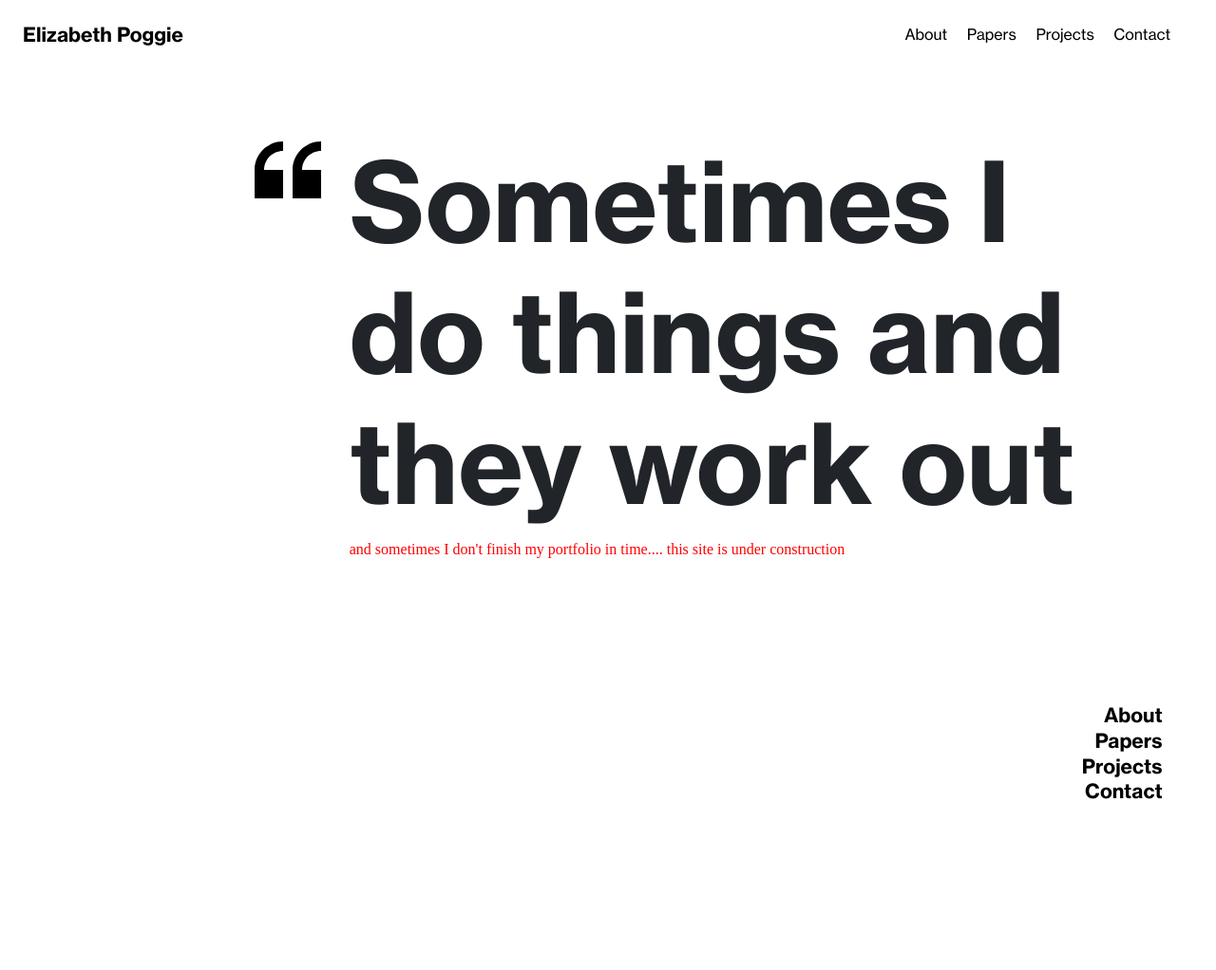
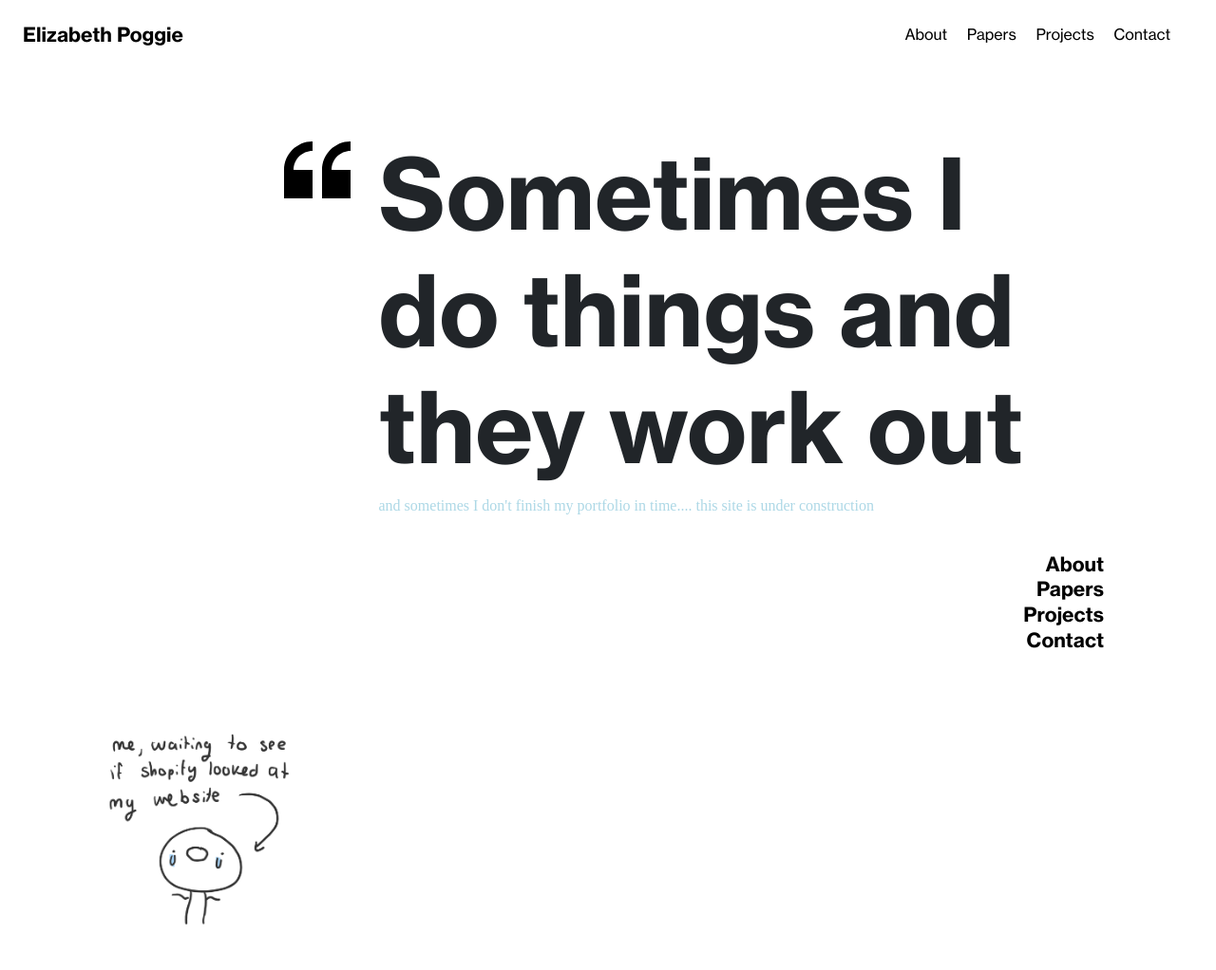
Before and after one commit to elizabeth-poggie/elizabethpoggie, a Jekyll site: the page built from index.markdown, in a window 1280 px wide. Shown: the whole page at 95% size. Built offline with Jekyll 4.4.1, drawn with Linux system fonts in a browser that asks for light colours; some web fonts are replaced; before the commit the page ends 900 px from its top, so only the background shows below that.

Commit message:
fixed some responsive issues and added a dude

```diff
--- a/_layouts/about.html
+++ b/_layouts/about.html
@@ -4,7 +4,7 @@ layout: wrapper
 
 <!-- cover page sorta with me and a blurb-->
 
-  <div class="cover-container cover-container-medium container d-flex w-100 h-100 mx-auto flex-column p-3 px-md-5 px-lg-5 px-xl-5 vertical-align">
+  <div class="container d-flex w-100 h-100 mx-auto flex-column p-3 px-md-5 px-lg-5 px-xl-5 vertical-align">
   <div class="row">
     <div class="col-12 col-md-6 col-lg-6 col-xl-6 p-2">
       <img src="{{page.headshot | prepend: site.baseurl}}" style="width: 100%;">
--- a/_layouts/index.html
+++ b/_layouts/index.html
@@ -1,7 +1,7 @@
 ---
 layout: wrapper
 ---
-<div class="cover-container d-flex w-100 h-100 mx-auto flex-column p-5 vertical-align: middle;">
+<div class="container d-flex w-100 h-100 mx-auto flex-column p-5 vertical-align: middle;">
 
     <main role="main" class="inner cover">
         <div class="row p-4">
@@ -10,7 +10,7 @@ layout: wrapper
             </div>
             <div class="col">
                 <h1 class="small-title-font text-middle ">Sometimes I do things and they work out</h1>
-                <p class="text-middle" style="color: red;">and sometimes I don't finish my portfolio in time.... this site is under construction</p>
+                <p class="text-middle" style="color: lightblue;">and sometimes I don't finish my portfolio in time.... this site is under construction</p>
             </div>
         </div>
     </main>
@@ -23,3 +23,13 @@ layout: wrapper
         </div>
     </footer>
 </div>
+
+<footer class="footer">
+    <div class="container">
+        <div class="row">
+            <div class="col-12 col-md-4 col-lg-4 col-xl-3 p-5 p-md-1 p-lg-1 p-xl-1">
+                <img src="{{site.baseurl}}/assets/images/also-me.png" style="width: 100%;">
+            </div>
+        </div>
+    </div>
+  </footer>
--- a/assets/css/style.css
+++ b/assets/css/style.css
@@ -18,7 +18,7 @@
 /*Text Specs*/
 h1{
   font-family: title_font;
-  font-size: 9vw !important;
+  font-size: 8vw !important;
 }
 
 h2 {
```
Also changed, not shown: assets/images/also-me.png (added), 1 other file.
